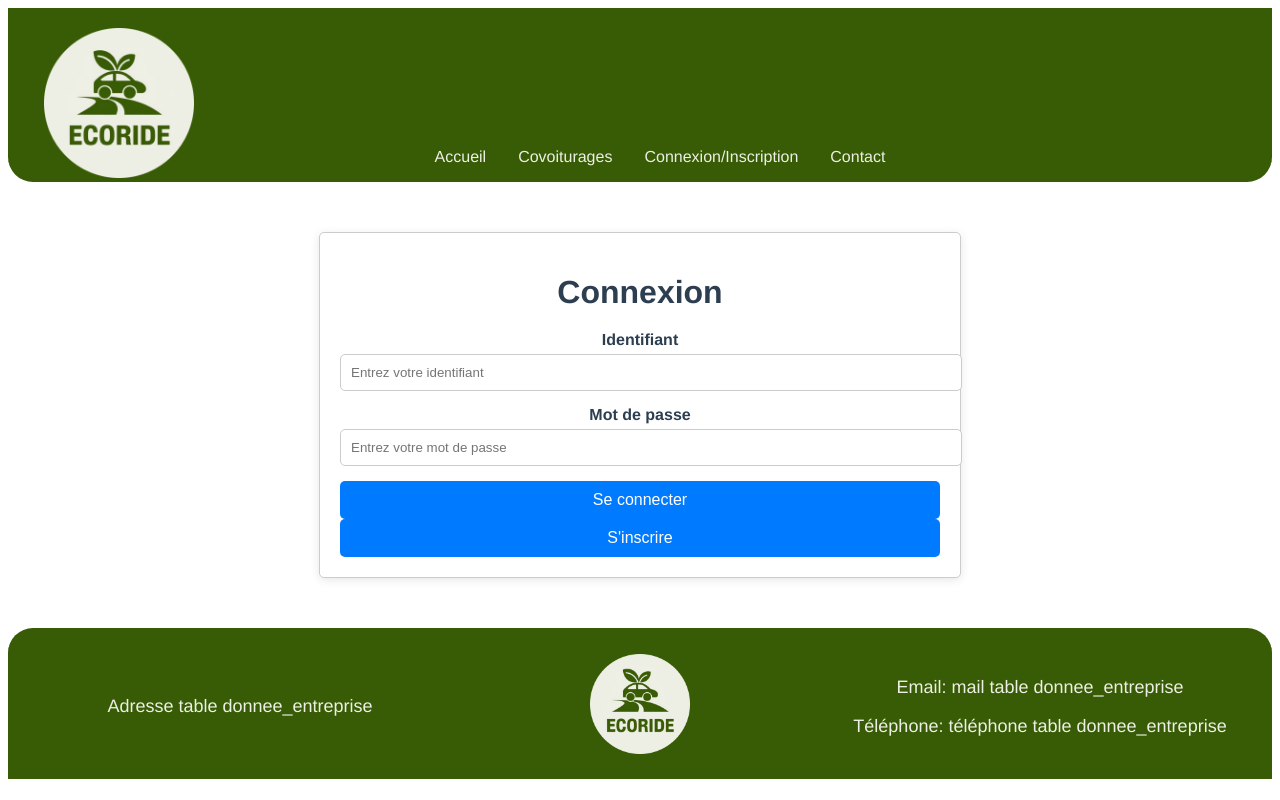
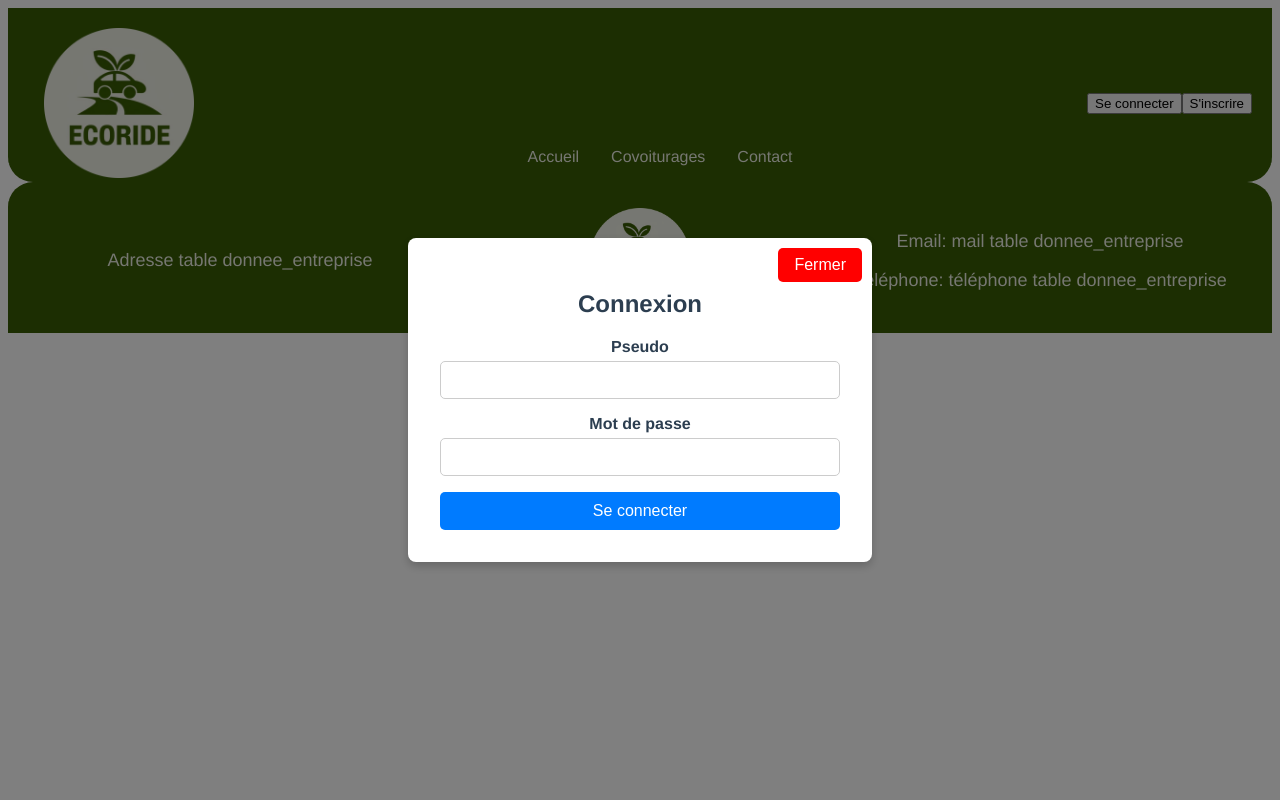
Before and after one commit to M-Fav/EcoRide-frontEnd, a Vue app: page /login in a window 1280 px wide. Built offline with nearby package versions, Linux system fonts and the light colour scheme.

Commit message:
transforme LoginView en modale sur clique bouton se connecter

```diff
--- a/src/components/HeaderView.vue
+++ b/src/components/HeaderView.vue
@@ -1,21 +1,3 @@
-<script setup>
-import { computed } from "vue";
-import { useAuthStore } from "@/stores/authStore";
-import { useRouter } from "vue-router";
-
-const authStore = useAuthStore();
-const router = useRouter();
-
-const isAuthenticated = computed(() => authStore.isAuthenticated);
-const user = computed(() => authStore.user);
-const userPhoto = computed(() => user.value?.photo || new URL("@/assets/iconeUser.png", import.meta.url).href);
-
-const logout = () => {
-  authStore.logout();
-  router.push("/login"); // Redirige vers la page de connexion après déconnexion
-};
-</script>
-
 <template>
   <header class="header">
     <div class="header-content">
@@ -27,7 +9,7 @@ const logout = () => {
         <ul>
           <li><router-link to="/accueil">Accueil</router-link></li>
           <li><router-link to="/covoiturages">Covoiturages</router-link></li>
-          <li><router-link to="/login">Connexion/Inscription</router-link></li>
+          <!--<li><router-link to="/login">Connexion/Inscription</router-link></li>-->
           <li><router-link to="/contact">Contact</router-link></li>
         </ul>
       </nav>
@@ -36,15 +18,66 @@ const logout = () => {
       <div v-if="isAuthenticated" class="user-info">
         <img :src="userPhoto" alt="Profil" class="profile-pic" />
         <span class = "user-pseudo">{{ user.pseudo }}</span>
-       <!-- <button @click="logout"><img src="@/assets/iconeLogout.png"  alt="Déconnexion" class="logout-icon"/></button>-->
        <img  @click="logout" src="@/assets/iconeLogout.png"  alt="Déconnexion" class="logout-icon"/>
+      </div>
+
+      <!-- Si l'utilisateur n'est PAS connecté, afficher les boutons de connexion -->
+      <div v-else class="auth-buttons">
+        <button @click="openLoginModal" class="login-btn">Se connecter</button>
+        <button @click="openSignUpModal" class="signup-btn">S'inscrire</button>
+
+            <!-- Affichage de la modale si isModalVisible est true -->
+        <SignUpView v-if="isModalSignUpVisible" @close="closeSignUpModal" />
+        <LoginView v-if="isModalLoginVisible" @close="closeLoginModal" />
       </div>
     </div>
   </header>
 </template>
 
+<script setup>
+import { computed } from "vue";
+import { ref } from "vue";
+import { useAuthStore } from "@/stores/authStore";
+import { useRouter } from "vue-router";
+
+const authStore = useAuthStore();
+const router = useRouter();
+const isModalLoginVisible = ref(false);
+const isModalSignUpVisible = ref(false);
+const isAuthenticated = computed(() => authStore.isAuthenticated);
+const user = computed(() => authStore.user);
+const userPhoto = computed(() => user.value?.photo || new URL("@/assets/iconeUser.png", import.meta.url).href);
+
+const logout = () => {
+  authStore.logout();
+  router.push("/accueil"); // Redirige vers la page de connexion après déconnexion
+};
+
+const openSignUpModal = () => {
+      isModalSignUpVisible.value = true;
+    };
+
+const closeSignUpModal = () => {
+  isModalSignUpVisible.value = false;
+    };
+
+const openLoginModal = () => {
+  isModalLoginVisible.value = true;
+    };
+
+    const closeLoginModal = () => {
+      isModalLoginVisible.value = false;
+    };
+
+</script>
+
 <script>
+import SignUpView from "@/components/SignUpView.vue";
+import LoginView from "@/components/LoginView.vue";
+
 export default {
+  components: { SignUpView, LoginView },
+
   name: "HeaderView",
 };
 </script>
--- a/src/components/LoginView.vue
+++ b/src/components/LoginView.vue
@@ -1,121 +1,106 @@
 <template>
-  <div class="login">
-    <h1>Connexion</h1>
+  <div class="login-modal">
+    <div class="modal-content">
+      <h2>Connexion</h2>
       <form @submit.prevent="login">
-      <div>
-        <label for="username">Identifiant</label>
-        <input
-          id="username"
-          type="text"
-          v-model="username"
-          placeholder="Entrez votre identifiant"
-          required
-        />
+        <div class="form-group">
+          <label for="pseudo">Pseudo</label>
+          <input id="pseudo" type="text" v-model="pseudo" required />
         </div>
-      <div>
+        <div class="form-group">
           <label for="password">Mot de passe</label>
-        <input
-          id="password"
-          type="password"
-          v-model="password"
-          placeholder="Entrez votre mot de passe"
-          required
-        />
+          <input id="password" type="password" v-model="password" required />
         </div>
         <button type="submit">Se connecter</button>
       </form>
-
       <p v-if="error" class="error">{{ error }}</p>
-
-    <!-- Bouton S'inscrire pour ouvrir la modale -->
-    <button @click="openSignUpModal">S'inscrire</button>
-
-    <!-- Affichage de la modale si isModalVisible est true -->
-    <SignInView v-if="isModalVisible" @close="closeSignUpModal" />
+      <button class="close-button" @click="closeModal">Fermer</button>
+    </div>
   </div>
 </template>
 
 <script>
 import { ref } from "vue";
 import { useRouter } from "vue-router";
-import { useAuthStore } from "@/stores/authStore"; // Import du store Pinia
-import { loginUser } from "../services/backend-api.js";
-import SignInView from "@/components/SignInView.vue";
+import { useAuthStore } from "@/stores/authStore";
+import { loginUser } from "@/services/backend-api.js";
 
 export default {
-  components: { SignInView },
-  setup() {
-    const username = ref("");
+  setup(_, { emit }) {
+    const pseudo = ref("");
     const password = ref("");
     const error = ref(null);
-    const isModalVisible = ref(false);
     const authStore = useAuthStore();
     const router = useRouter();
 
     const login = async () => {
       try {
         error.value = null;
-        const credentials = { pseudo: username.value, password: password.value };
+        const credentials = { pseudo: pseudo.value, password: password.value };
         const data = await loginUser(credentials);
 
         console.log("Utilisateur connecté :", data.utilisateur);
 
-        // Stocker les données utilisateur et le token dans Pinia
         authStore.login(data.utilisateur, data.access_token);
-
-        // Redirection vers une page après connexion
         router.push({ name: "token-display", query: { token: data.access_token } });
+        closeModal();
       } catch (errorMessage) {
         console.error("Erreur lors de la connexion :", errorMessage);
         error.value = "Échec de la connexion. Vérifiez vos identifiants.";
       }
     };
 
-    const openSignUpModal = () => {
-      isModalVisible.value = true;
+    const closeModal = () => {
+      emit("close");
     };
 
-    const closeSignUpModal = () => {
-      isModalVisible.value = false;
-    };
-
-    return { username, password, error, isModalVisible, login, openSignUpModal, closeSignUpModal };
+    return { pseudo, password, error, login, closeModal };
   },
 };
 </script>
 
 <style scoped>
-/* Container du formulaire */
-.login {
-    max-width: 400px;
-    margin: 50px auto;
-    padding: 20px;
-    border: 1px solid #ccc;
-    border-radius: 5px;
-    box-shadow: 0 2px 10px rgba(0, 0, 0, 0.1);
-    background-color: white;
+.login-modal {
+  position: fixed;
+  top: 0;
+  left: 0;
+  right: 0;
+  bottom: 0;
+  background-color: rgba(0, 0, 0, 0.5);
+  display: flex;
+  justify-content: center;
+  align-items: center;
+  z-index: 1000;
 }
 
-  h1 {
+.modal-content {
+  background: white;
+  padding: 2rem;
+  border-radius: 8px;
+  box-shadow: 0 4px 10px rgba(0, 0, 0, 0.2);
+  width: 400px;
   text-align: center;
-    margin-bottom: 20px;
+  position: relative;
 }
 
-  div {
-    margin-bottom: 15px;
+.form-group {
+  display: flex;
+  flex-direction: column;
+  margin-bottom: 1rem;
 }
 
 label {
-    display: block;
+  font-weight: bold;
   margin-bottom: 5px;
-    font-weight: bold;
 }
 
 input {
-    width: 100%;
   padding: 10px;
   border: 1px solid #ccc;
   border-radius: 5px;
+  font-size: 14px;
+  width: 100%;
+  box-sizing: border-box;
 }
 
 button {
@@ -133,40 +118,26 @@ export default {
   background-color: #0056b3;
 }
 
-  error {
+.close-button {
+  background-color: #ff0000;
+  width: auto;
+  padding: 8px 16px;
+  color: white;
+  border-radius: 5px;
+  cursor: pointer;
+  font-size: 16px;
+  position: absolute;
+  top: 10px;
+  right: 10px;
+}
+
+.close-button:hover {
+  background-color: #cc0000;
+}
+
+.error {
   color: red;
   font-weight: bold;
-    text-align: center;
-  }
-
-  /* Media Queries pour rendre le design responsive */
-
-  /* Écrans de plus de 600px (tablettes et plus) */
-  @media (min-width: 600px) {
-    .login {
-      width: 80%;
-      max-width: 500px; /* Limite la largeur sur les grands écrans */
-    }
-  }
-
-  /* Écrans de plus de 768px (ordinateurs de bureau) */
-  @media (min-width: 768px) {
-    .login {
-      width: 60%;
-      max-width: 600px;
-    }
-  }
-
-  /* Mobile (moins de 600px) */
-  @media (max-width: 600px) {
-    .login {
-      padding: 15px;
-      width: 100%;
-      max-width: none;
-    }
-
-    input, button {
-      font-size: 14px;
-    }
+  margin-top: 10px;
 }
 </style>
```
Also changed, not shown: src/components/SignUpView.vue (renamed from src/components/SignInView.vue), 1 other file (tests, documents, lock files or other folders). Lines whose indentation alone changed are shown as unchanged.
